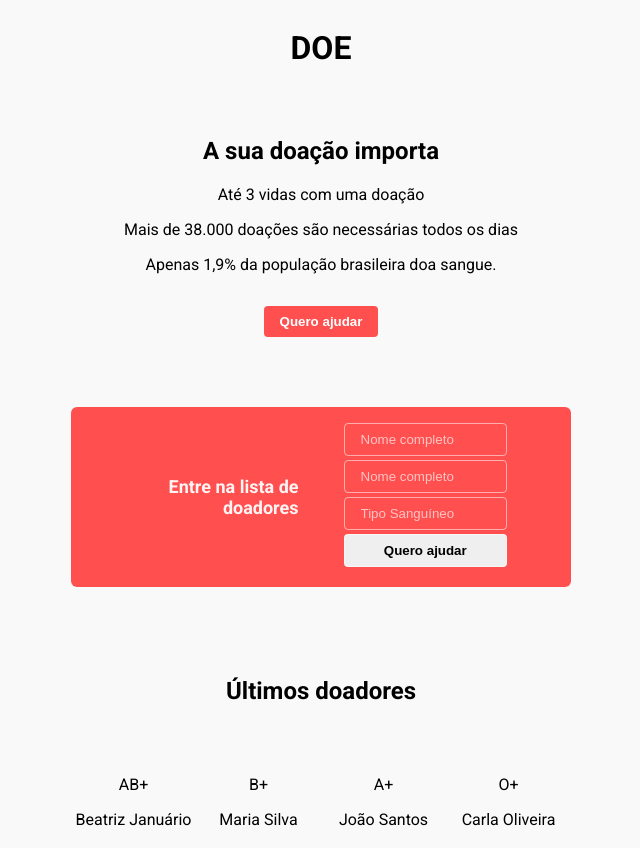
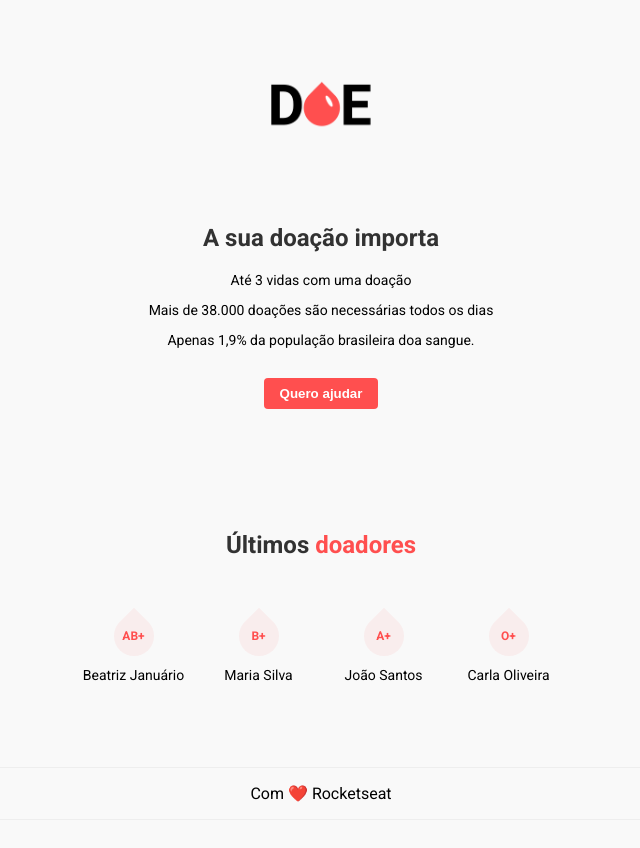
Before and after one commit to beatrizj/doe, a plain HTML site: page index.html in a window 1280 px wide. Shown: the top 848 px of the page, without its empty margins (319-959 px from the left). After the commit the page ends 820 px from the top, so only its background shows below. Drawn offline with Linux system fonts and the light colour scheme.

Commit message:
final do frontend

```diff
--- a/index.html
+++ b/index.html
@@ -9,7 +9,7 @@
     </head>
     <body>
         <header>
-            <h1>DOE</h1>
+            <img class='logo' src="logo.png" alt="DOE">
             <h2>A sua doação importa</h2>
             <p>Até 3 vidas com uma doação</p>
             <p>Mais de 38.000 doações são necessárias todos os dias</p>
@@ -18,7 +18,7 @@
             <button>Quero ajudar</button>
         </header>
 
-        <section class="form">
+        <section class="form hide">
             <h2>Entre na lista de doadores</h2>
             <form action="/">
                 <input type="text" name='name' placeholder="Nome completo">
@@ -30,7 +30,7 @@
         </section>
 
         <main>
-            <h2>Últimos doadores</h2>
+            <h2>Últimos <span>doadores</span></h2>
 
             <section class='donors'>
                 <div class='donor'>
@@ -53,5 +53,7 @@
         </main>
 
         <footer>Com ❤️ Rocketseat</footer>
+
+        <script src='scripts.js'></script>
     </body>
 </html>
--- /dev/null
+++ b/scripts.js
@@ -0,0 +1,3 @@
+document.querySelector('header button').addEventListener('click', function() {
+    document.querySelector('.form').classList.toggle('hide')
+})
--- a/styles.css
+++ b/styles.css
@@ -74,6 +74,21 @@ header, .form, main {
 header h1, main h2 {
     margin-bottom: 70px;
 }
+main h2 span {
+    color: #ff4f4f;
+}
+
+h1, h2 {
+    color: #000000cc;
+}
+
+.logo {
+    width: 120px;
+    margin: 70px 0;
+}
+header p {
+    font-size: 14px;
+}
 
 header button {
     padding: 8px 16px;
@@ -84,3 +99,39 @@ header button {
     border: none;
     margin-top: 16px;
 }
+
+.blood {
+    color: #ff4f4f;
+    font-weight: bold;
+    font-size: 12px;
+    display: flex;
+    align-items: center;
+    justify-content: center;
+    position: relative;
+}
+
+.blood::before { /*cria o elemento before dentro da div blood*/
+    content: '';
+    background-color: #ff4f4f11;
+    width: 40px;
+    height: 40px;
+    position: absolute;
+    border-radius: 50%;
+    border-top-right-radius: 0;
+    transform: rotate(-45deg);
+}
+
+.donor p {
+    margin-top: 24px;
+    font-size: 14px;
+}
+
+section.form.hide {
+    opacity: 0;
+    visibility: hidden;
+    height: 0;
+    margin-top: -70px;
+}
+section.form {
+    transition: all 300ms;
+}
```
Also changed, not shown: logo.png (added).
